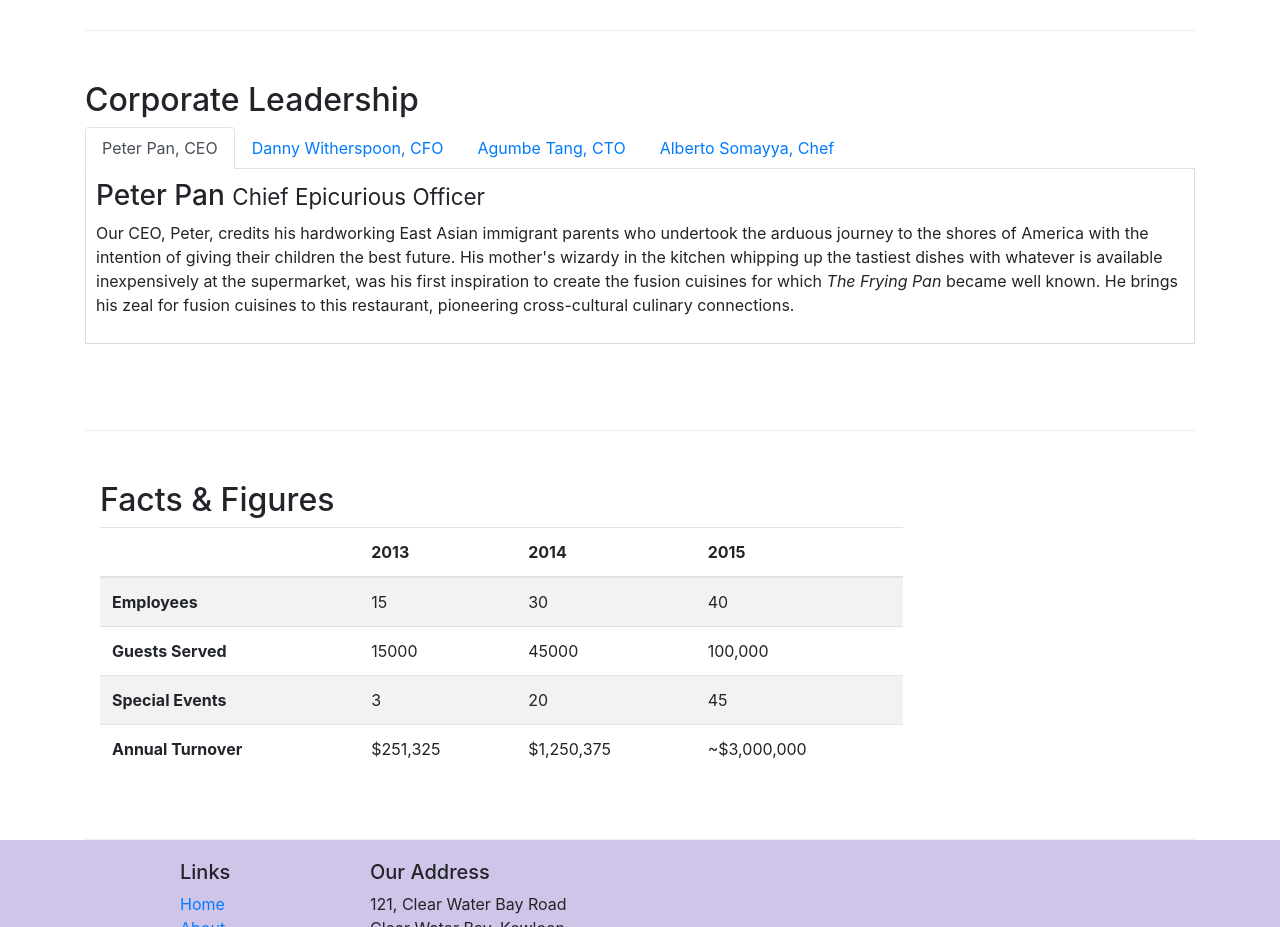
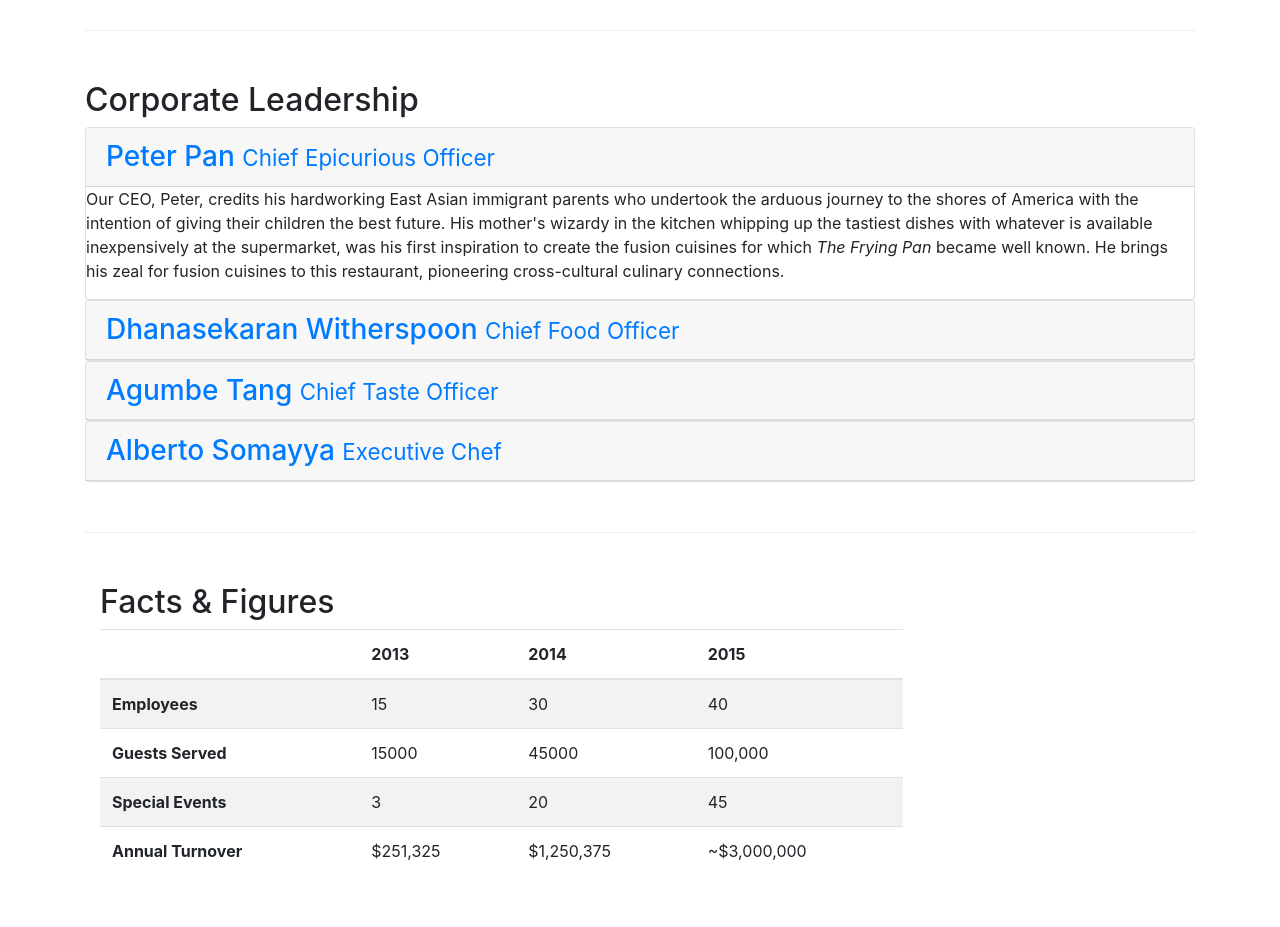
Before and after one commit to ChiyuanFeng/BootstrapTest, a website: page aboutus.html in a window 1280 px wide. Shown: the part 920-1847 px from the top of the page. Drawn offline with nearby package versions, Linux system fonts and the light colour scheme.

Commit message:
accordion

```diff
--- a/aboutus.html
+++ b/aboutus.html
@@ -101,45 +101,71 @@
             <div>
                 <h2>Corporate Leadership</h2>
 
-                <ul class="nav nav-tabs">
-                    <li class="nav-item">
-                        <a class="nav-link active" href="#peter"
-                            role="tab" data-toggle="tab">Peter Pan, CEO</a>
-                    </li>
-                    <li class="nav-item">
-                        <a class="nav-link" href="#danny"
-                            role="tab" data-toggle="tab">Danny Witherspoon, CFO</a>
-                    </li>
-                    <li class="nav-item">
-                        <a class="nav-link" href="#agumbe"
-                            role="tab" data-toggle="tab">Agumbe Tang, CTO</a>
-                    </li>
-                    <li class="nav-item">
-                        <a class="nav-link" href="#alberto"
-                            role="tab" data-toggle="tab">Alberto Somayya, Chef</a>
-                    </li>
-                </ul>
 
-                <div class="tab-content">
-                    <div role="tabpanel" class="tab-pane fade show active" id="peter">
-                        <h3>Peter Pan <small>Chief Epicurious Officer</small></h3>
-                        <p class="hidden-xs-down">Our CEO, Peter, credits his hardworking East Asian immigrant parents who undertook the arduous journey to the shores of America with the intention of giving their children the best future. His mother's wizardy in the kitchen whipping up the tastiest dishes with whatever is available inexpensively at the supermarket, was his first inspiration to create the fusion cuisines for which <em>The Frying Pan</em> became well known. He brings his zeal for fusion cuisines to this restaurant, pioneering cross-cultural culinary connections.</p>
+
+                <div id="accordion" role="tablist">
+                  <div class="card">
+                    <div class="card-header" role="tab" id="peterhead">
+                      <h3 class="mb-0">
+                        <a data-toggle="collapse" data-parent="#accordion"
+                          href="#peter">
+                        Peter Pan <small>Chief Epicurious Officer</small></a>
+                      </h3>
                     </div>
+                    <div role="tabpanel" class="collapse show" id="peter">
+                        <div class="card-block">
+                            <p class="hidden-xs-down">Our CEO, Peter, credits his hardworking East Asian immigrant parents who undertook the arduous journey to the shores of America with the intention of giving their children the best future. His mother's wizardy in the kitchen whipping up the tastiest dishes with whatever is available inexpensively at the supermarket, was his first inspiration to create the fusion cuisines for which <em>The Frying Pan</em> became well known. He brings his zeal for fusion cuisines to this restaurant, pioneering cross-cultural culinary connections.</p>
+                        </div>
+                    </div>
+                  </div>
 
-                    <div role="tabpanel" class="tab-pane fade" id="danny">
-                        <h3>Dhanasekaran Witherspoon <small>Chief Food Officer</small></h3>
-                        <p class="hidden-xs-down">Our CFO, Danny, as he is affectionately referred to by his colleagues, comes from a long established family tradition in farming and produce. His experiences growing up on a farm in the Australian outback gave him great appreciation for varieties of food sources. As he puts it in his own words, <em>Everything that runs, wins, and everything that stays, pays!</em></p>
+                  <div class="card">
+                    <div class="card-header" role="tab" id="dannyhead">
+                      <h3 class="mb-0">
+                        <a class="collapsed" data-toggle="collapse" data-parent="#accordion"
+                          href="#danny">
+                        Dhanasekaran Witherspoon <small>Chief Food Officer</small></a>
+                      </h3>
                     </div>
+                    <div role="tabpanel" class="collapse" id="danny">
+                        <div class="card-block">
+                            <p class="hidden-xs-down">Our CFO, Danny, as he is affectionately referred to by his colleagues, comes from a long established family tradition in farming and produce. His experiences growing up on a farm in the Australian outback gave him great appreciation for varieties of food sources. As he puts it in his own words, <em>Everything that runs, wins, and everything that stays, pays!</em></p>
+                        </div>
+                    </div>
+                  </div>
 
-                    <div role="tabpanel" class="tab-pane fade" id="agumbe">
-                        <h3>Agumbe Tang <small>Chief Taste Officer</small></h3>
-                        <p class="hidden-xs-down">Blessed with the most discerning gustatory sense, Agumbe, our CTO, personally ensures that every dish that we serve meets his exacting tastes. Our chefs dread the tongue lashing that ensues if their dish does not meet his exacting standards. He lives by his motto, <em>You click only if you survive my lick.</em></p>
+                  <div class="card">
+                    <div class="card-header" role="tab" id="agumbehead">
+                      <h3 class="mb-0">
+                        <a class="collapsed" data-toggle="collapse" data-parent="#accordion"
+                          href="#agumbe">
+                        Agumbe Tang <small>Chief Taste Officer</small></a>
+                      </h3>
                     </div>
+                    <div role="tabpanel" class="collapse" id="agumbe">
+                        <div class="card-block">
+                          <p class="hidden-xs-down">Blessed with the most discerning gustatory sense, Agumbe, our CTO, personally ensures that every dish that we serve meets his exacting tastes. Our chefs dread the tongue lashing that ensues if their dish does not meet his exacting standards. He lives by his motto, <em>You click only if you survive my lick.</em></p>
+                        </div>
+                    </div>
+                  </div>
 
-                    <div role="tabpanel" class="tab-pane fade" id="alberto">
-                        <h3>Alberto Somayya <small>Executive Chef</small></h3>
-                        <p class="hidden-xs-down">Award winning three-star Michelin chef with wide International experience having worked closely with whos-who in the culinary world, he specializes in creating mouthwatering Indo-Italian fusion experiences. He says, <em>Put together the cuisines from the two craziest cultures, and you get a winning hit! Amma Mia!</em></p>
+
+                  <div class="card">
+                    <div class="card-header" role="tab" id="albertohead">
+                      <h3 class="mb-0">
+                        <a class="collapsed" data-toggle="collapse" data-parent="#accordion"
+                          href="#alberto">
+                        Alberto Somayya <small>Executive Chef</small></a>
+                      </h3>
                     </div>
+                    <div role="tabpanel" class="collapse" id="alberto">
+                        <div class="card-block">
+                          <p class="hidden-xs-down">Award winning three-star Michelin chef with wide International experience having worked closely with whos-who in the culinary world, he specializes in creating mouthwatering Indo-Italian fusion experiences. He says, <em>Put together the cuisines from the two craziest cultures, and you get a winning hit! Amma Mia!</em></p>
+                        </div>
+                    </div>
+                  </div>
+
+
                 </div>
 
             </div>
```
